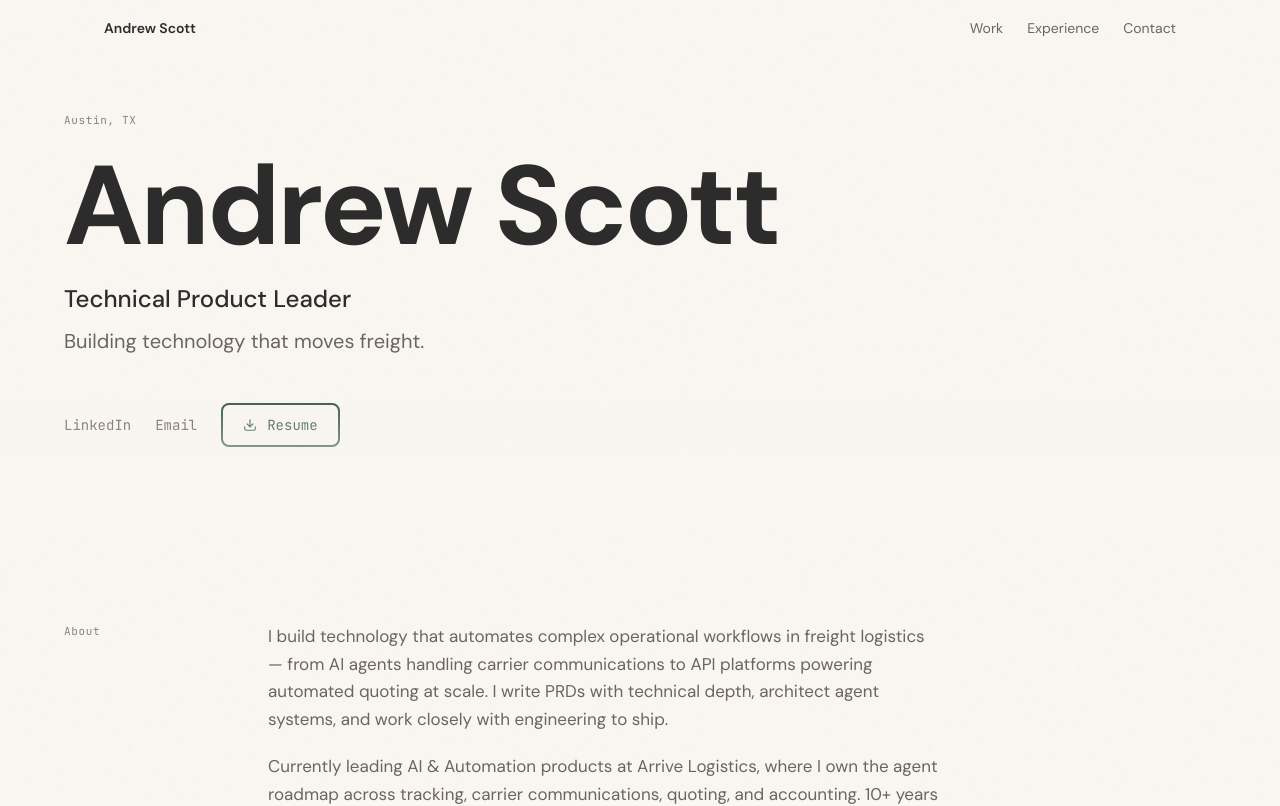
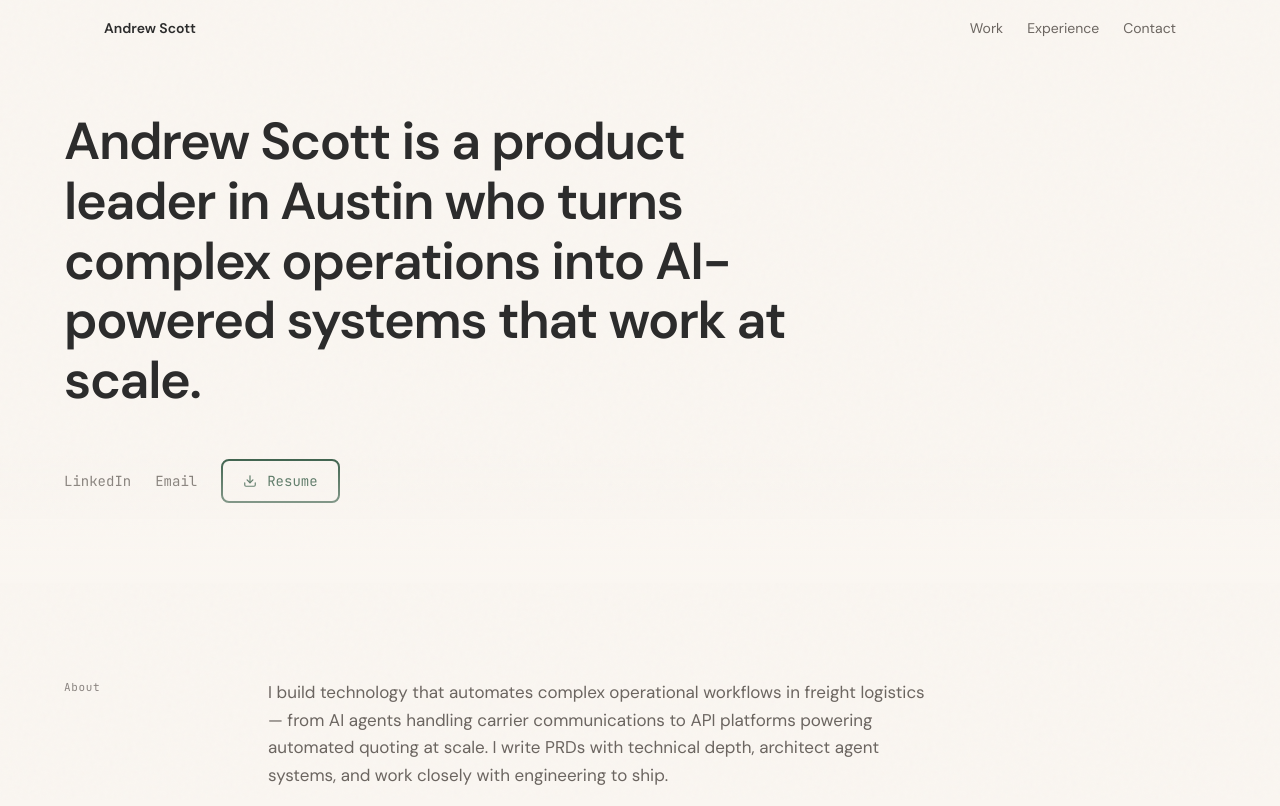
Before and after one commit to andrewscott05/career-portfolio, a React (Vite) app: page / in a window 1280 px wide. Shown: the top 806 px of the page. Built offline with nearby package versions, Linux system fonts and the light colour scheme.

Commit message:
Rewrite hero as direct personal value prop
Replace job title + tagline pattern with a single flowing sentence:
"Andrew Scott is a product leader in Austin who turns complex
operations into AI-powered systems that work at scale."

Co-Authored-By: Claude Sonnet 4.6 <noreply@anthropic.com>

```diff
--- a/src/components/Hero.tsx
+++ b/src/components/Hero.tsx
@@ -27,38 +27,14 @@ export function Hero() {
     <header className="relative flex flex-col justify-center pt-20 pb-16 sm:pt-28 sm:pb-20 px-6 sm:px-8 md:px-12 lg:px-16">
       <div className="max-w-[1200px] mx-auto w-full">
         <div className="max-w-4xl">
-          <motion.p
-            initial={stagger.hidden}
-            animate={stagger.visible}
-            transition={{ ...stagger.transition, delay: 0 }}
-            className="section-label mb-6"
-          >
-            Austin, TX
-          </motion.p>
           <motion.h1
             initial={stagger.hidden}
             animate={stagger.visible}
             transition={{ ...stagger.transition, delay: 0.1 }}
-            className="text-[3rem] sm:text-[5rem] md:text-[6rem] lg:text-[7rem] font-bold tracking-tight text-[var(--color-text)] leading-[0.95] mb-6"
+            className="text-[2rem] sm:text-[2.75rem] md:text-[3.25rem] font-semibold tracking-tight text-[var(--color-text)] leading-[1.15] max-w-3xl mb-12"
           >
-            Andrew Scott
+            Andrew Scott is a product leader in Austin who turns complex operations into AI-powered systems that work at scale.
           </motion.h1>
-          <motion.p
-            initial={stagger.hidden}
-            animate={stagger.visible}
-            transition={{ ...stagger.transition, delay: 0.2 }}
-            className="text-xl sm:text-2xl font-medium text-[var(--color-text)] mb-3"
-          >
-            Technical Product Leader
-          </motion.p>
-          <motion.p
-            initial={stagger.hidden}
-            animate={stagger.visible}
-            transition={{ ...stagger.transition, delay: 0.3 }}
-            className="text-lg sm:text-xl text-[var(--color-text-secondary)] max-w-lg mb-12"
-          >
-            Building technology that moves freight.
-          </motion.p>
           <motion.nav
             initial={stagger.hidden}
             animate={stagger.visible}
```
